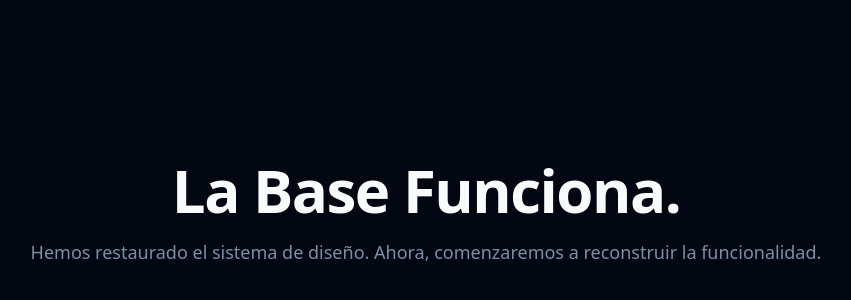
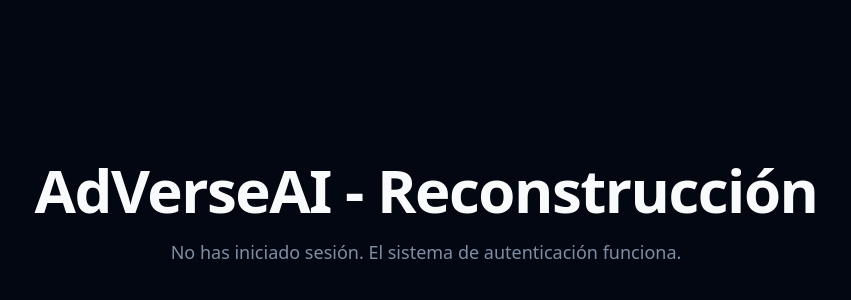
Before and after one commit to Nexhora/AdversAI-Seguro, a Next.js app: page / in a window 1280 px wide. Shown: the part 186-486 px from the top of the page, without its empty margins (214-1065 px from the left). Built offline with nearby package versions, Linux system fonts and the light colour scheme; no server answers.

Commit message:
bueno por donde es recomendable empezar?

```diff
--- a/package.json
+++ b/package.json
@@ -12,6 +12,7 @@
   "dependencies": {
     "class-variance-authority": "^0.7.0",
     "clsx": "^2.1.1",
+    "firebase": "^10.12.2",
     "lucide-react": "^0.395.0",
     "next": "^14.2.4",
     "react": "^18.2.0",
--- a/src/app/layout.tsx
+++ b/src/app/layout.tsx
@@ -1,5 +1,6 @@
 import type { Metadata } from "next";
 import "./globals.css";
+import { AuthProvider } from "@/context/AuthContext";
 
 export const metadata: Metadata = {
   title: "AdVerseAI - Reconstruyendo",
@@ -13,7 +14,9 @@ export default function RootLayout({
 }>) {
   return (
     <html lang="es">
-      <body>{children}</body>
+      <body>
+        <AuthProvider>{children}</AuthProvider>
+      </body>
     </html>
   );
 }
--- a/src/app/page.tsx
+++ b/src/app/page.tsx
@@ -1,13 +1,27 @@
+"use client";
+
+import { useAuth } from "@/context/AuthContext";
+
 export default function Home() {
+  const { user, loading } = useAuth();
+
   return (
     <main className="flex min-h-screen flex-col items-center justify-center p-24 bg-background">
       <div className="text-center space-y-4">
         <h1 className="text-4xl font-bold tracking-tight text-foreground sm:text-6xl">
-          La Base Funciona.
+          AdVerseAI - Reconstrucción
         </h1>
-        <p className="text-lg leading-8 text-muted-foreground">
-          Hemos restaurado el sistema de diseño. Ahora, comenzaremos a reconstruir la funcionalidad.
-        </p>
+        {loading ? (
+          <p className="text-lg leading-8 text-muted-foreground">Cargando...</p>
+        ) : user ? (
+          <p className="text-lg leading-8 text-muted-foreground">
+            Bienvenido, {user.email}. El sistema de autenticación funciona.
+          </p>
+        ) : (
+          <p className="text-lg leading-8 text-muted-foreground">
+            No has iniciado sesión. El sistema de autenticación funciona.
+          </p>
+        )}
       </div>
     </main>
   );
--- /dev/null
+++ b/src/context/AuthContext.tsx
@@ -0,0 +1,34 @@
+"use client";
+
+import { createContext, useContext, useState, useEffect, ReactNode } from 'react';
+import { onAuthStateChanged, User } from 'firebase/auth';
+import { auth } from '@/lib/firebase';
+
+interface AuthContextType {
+  user: User | null;
+  loading: boolean;
+}
+
+const AuthContext = createContext<AuthContextType>({ user: null, loading: true });
+
+export const AuthProvider = ({ children }: { children: ReactNode }) => {
+  const [user, setUser] = useState<User | null>(null);
+  const [loading, setLoading] = useState(true);
+
+  useEffect(() => {
+    const unsubscribe = onAuthStateChanged(auth, (user) => {
+      setUser(user);
+      setLoading(false);
+    });
+
+    return () => unsubscribe();
+  }, []);
+
+  return (
+    <AuthContext.Provider value={{ user, loading }}>
+      {children}
+    </AuthContext.Provider>
+  );
+};
+
+export const useAuth = () => useContext(AuthContext);
--- /dev/null
+++ b/src/lib/firebase.ts
@@ -0,0 +1,23 @@
+// Import the functions you need from the SDKs you need
+import { initializeApp, getApps, getApp } from "firebase/app";
+import { getAuth } from "firebase/auth";
+import { getFirestore } from "firebase/firestore";
+// TODO: Add SDKs for Firebase products that you want to use
+// https://firebase.google.com/docs/web/setup#available-libraries
+
+// Your web app's Firebase configuration
+const firebaseConfig = {
+  apiKey: process.env.NEXT_PUBLIC_FIREBASE_API_KEY,
+  authDomain: process.env.NEXT_PUBLIC_FIREBASE_AUTH_DOMAIN,
+  projectId: process.env.NEXT_PUBLIC_FIREBASE_PROJECT_ID,
+  storageBucket: process.env.NEXT_PUBLIC_FIREBASE_STORAGE_BUCKET,
+  messagingSenderId: process.env.NEXT_PUBLIC_FIREBASE_MESSAGING_SENDER_ID,
+  appId: process.env.NEXT_PUBLIC_FIREBASE_APP_ID
+};
+
+// Initialize Firebase
+const app = !getApps().length ? initializeApp(firebaseConfig) : getApp();
+const db = getFirestore(app);
+const auth = getAuth(app);
+
+export { app, db, auth };
```
Also changed, not shown: 1 other file (tests, documents, lock files or other folders).
